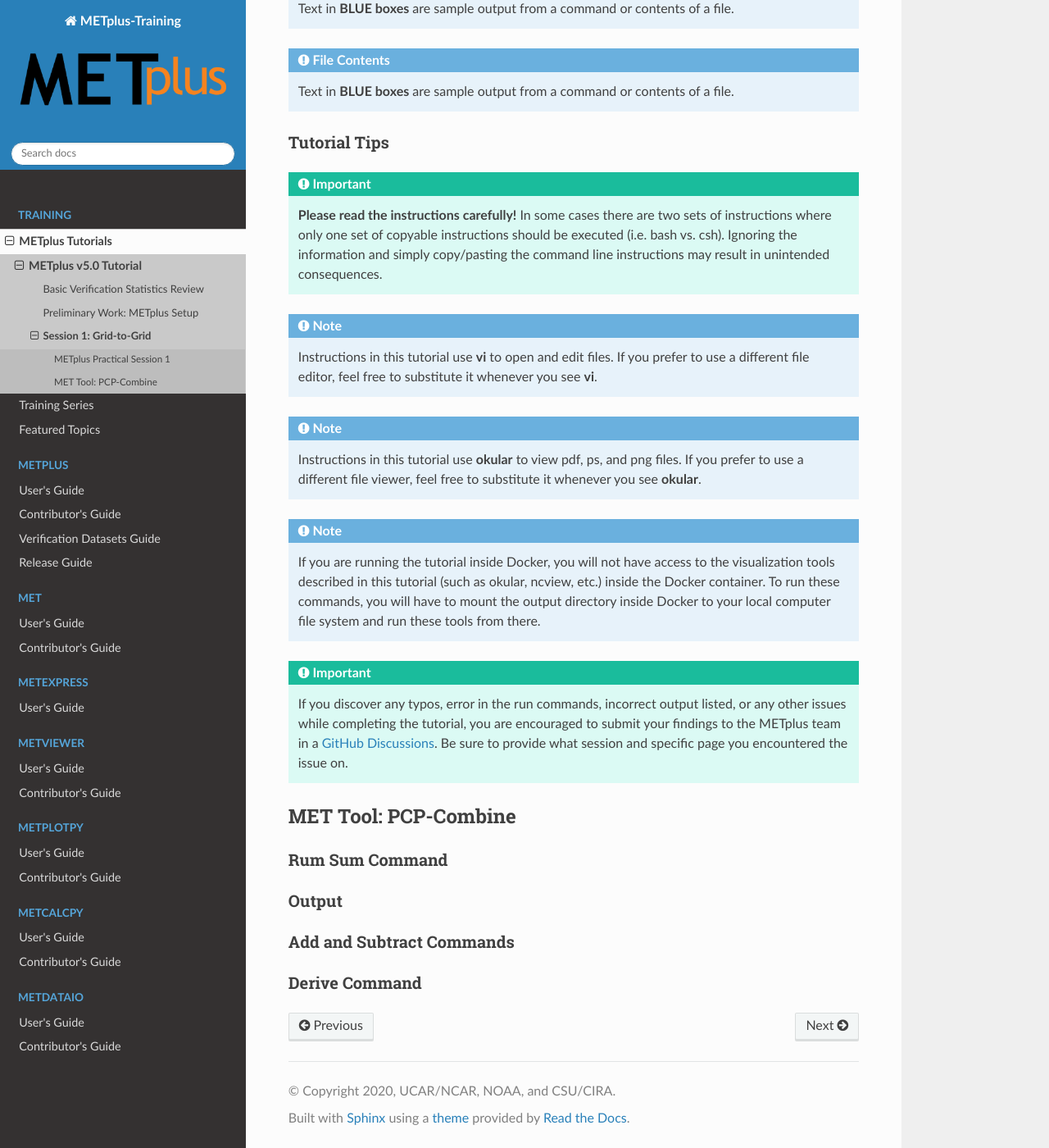
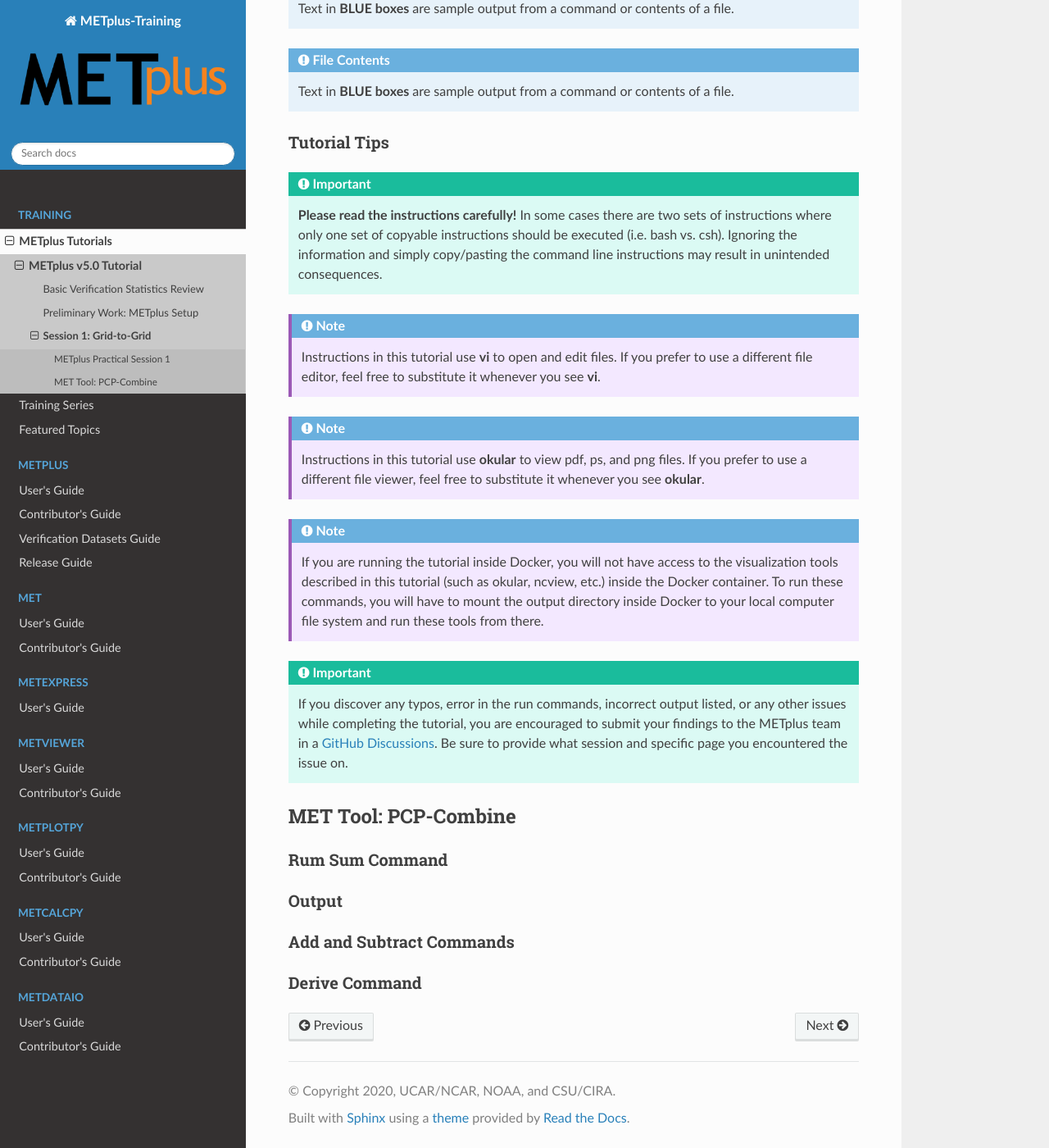
Before and after one commit to dtcenter/METplus-Training, a Sphinx documentation site: the page built from docs/Tutorial/v5.0/grid_to_grid.rst, in a window 1280 px wide and 1400 px high, scrolled down 1365 px. Shown: the whole window at 82% size. Built offline with Sphinx 7.4.7 and the Read the Docs theme 3.1.0, drawn with Linux system fonts in a browser that asks for light colours.

Commit message:
Per #69, attempting to change the color of the admonition directive since it is the same color as the note directive

```diff
--- a/docs/_static/custom.css
+++ b/docs/_static/custom.css
@@ -28,3 +28,9 @@
         display: none;  /* Hide logo + search bar when screen is small */
     }
 }
+
+/* Custom color for the admonition directive which allow the user to specify titles (e.g. Sample Output, File Contents) */
+div.admonition.note {
+    background-color: #f3e8ff;  /* light lavender */
+    border-left: 4px solid #9b59b6;  /* royal purple */
+}
```
